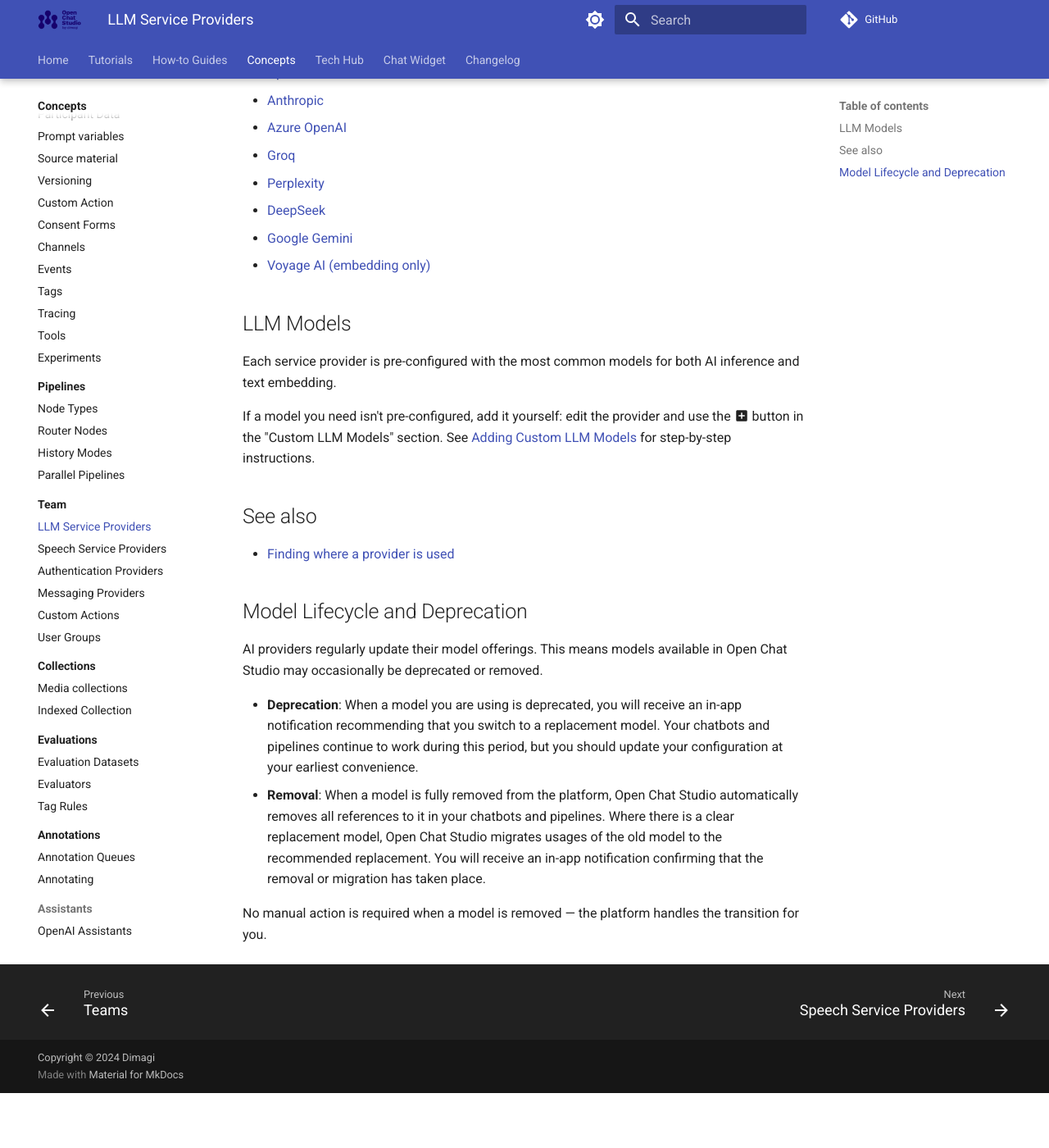
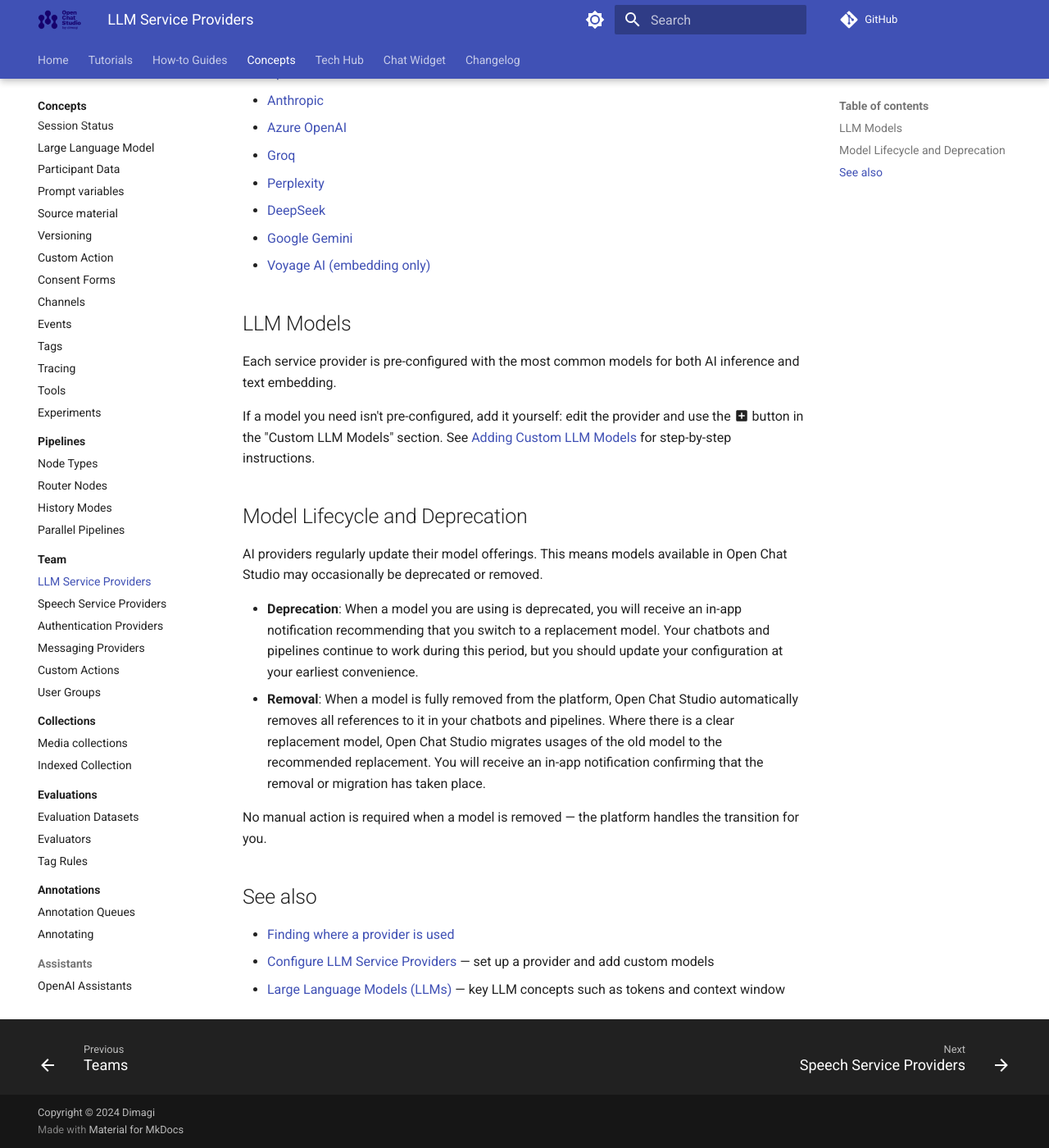
Before and after one commit to dimagi/open-chat-studio-docs, an MkDocs documentation site: the page built from docs/concepts/team/llm_providers.md, in a window 1280 px wide and 1400 px high, scrolled down 337 px. Shown: the whole window at 82% size. Built offline with MkDocs 1.6.1 and Material for MkDocs 9.7.7, drawn with Linux system fonts in a browser that asks for light colours; a script that is not in the unit is left out; comment, search, counter and statistics services are not loaded; before the commit the page ends 1670 px from its top, so only the background shows below that.

Commit message:
Added internal links for navigation

```diff
--- a/docs/concepts/team/llm_providers.md
+++ b/docs/concepts/team/llm_providers.md
@@ -32,3 +28,9 @@
 - **Removal**: When a model is fully removed from the platform, Open Chat Studio automatically removes all references to it in your chatbots and pipelines. Where there is a clear replacement model, Open Chat Studio migrates usages of the old model to the recommended replacement. You will receive an in-app notification confirming that the removal or migration has taken place.
 
 No manual action is required when a model is removed — the platform handles the transition for you.
+
+## See also
+
+- [Finding where a provider is used](index.md#finding-where-a-provider-is-used)
+- [Configure LLM Service Providers](../../tutorials/configure_providers.md) — set up a provider and add custom models
+- [Large Language Models (LLMs)](../llm.md) — key LLM concepts such as tokens and context window
```
Also changed, not shown: other parts of docs/concepts/team/llm_providers.md (+0 -4 lines).
